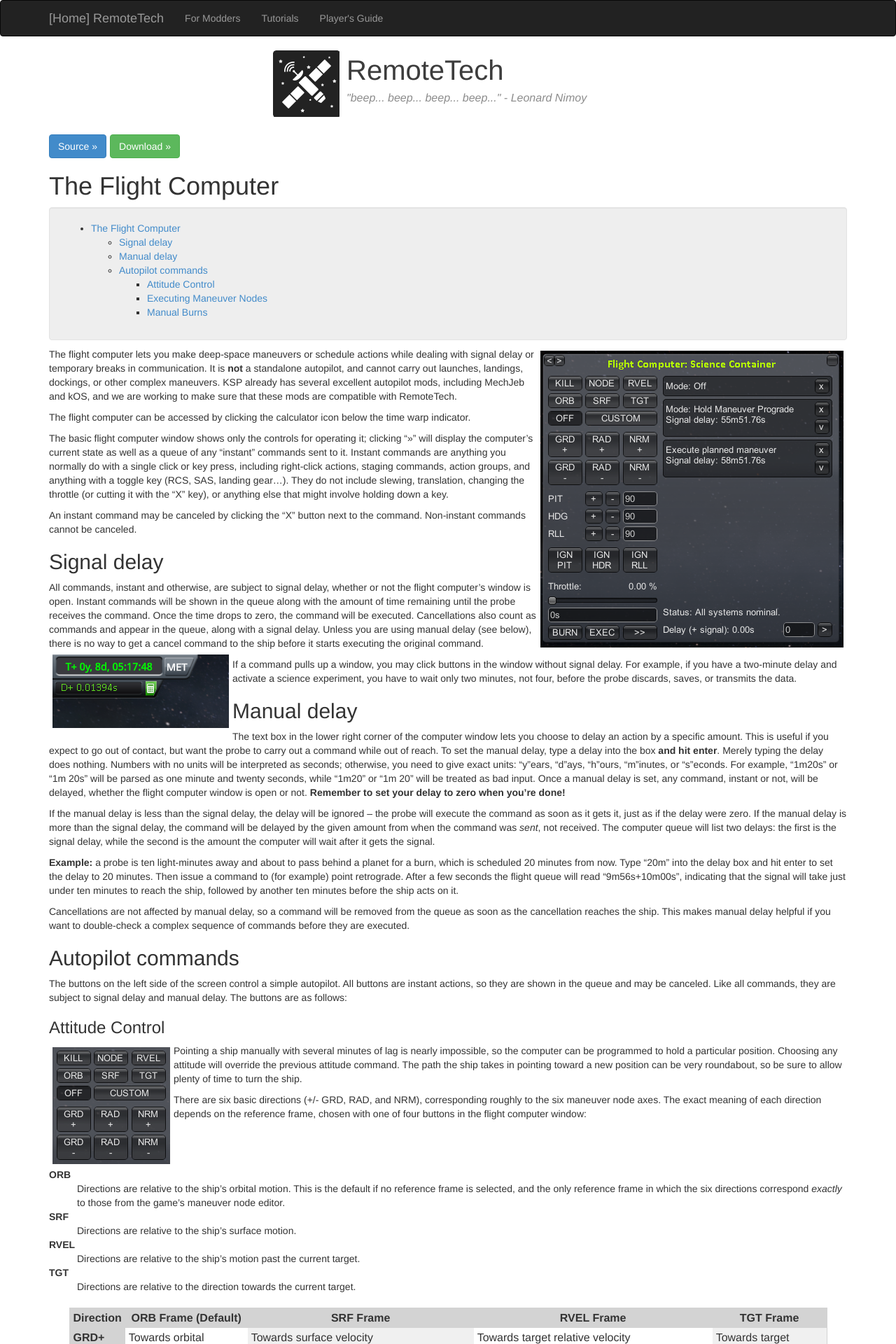
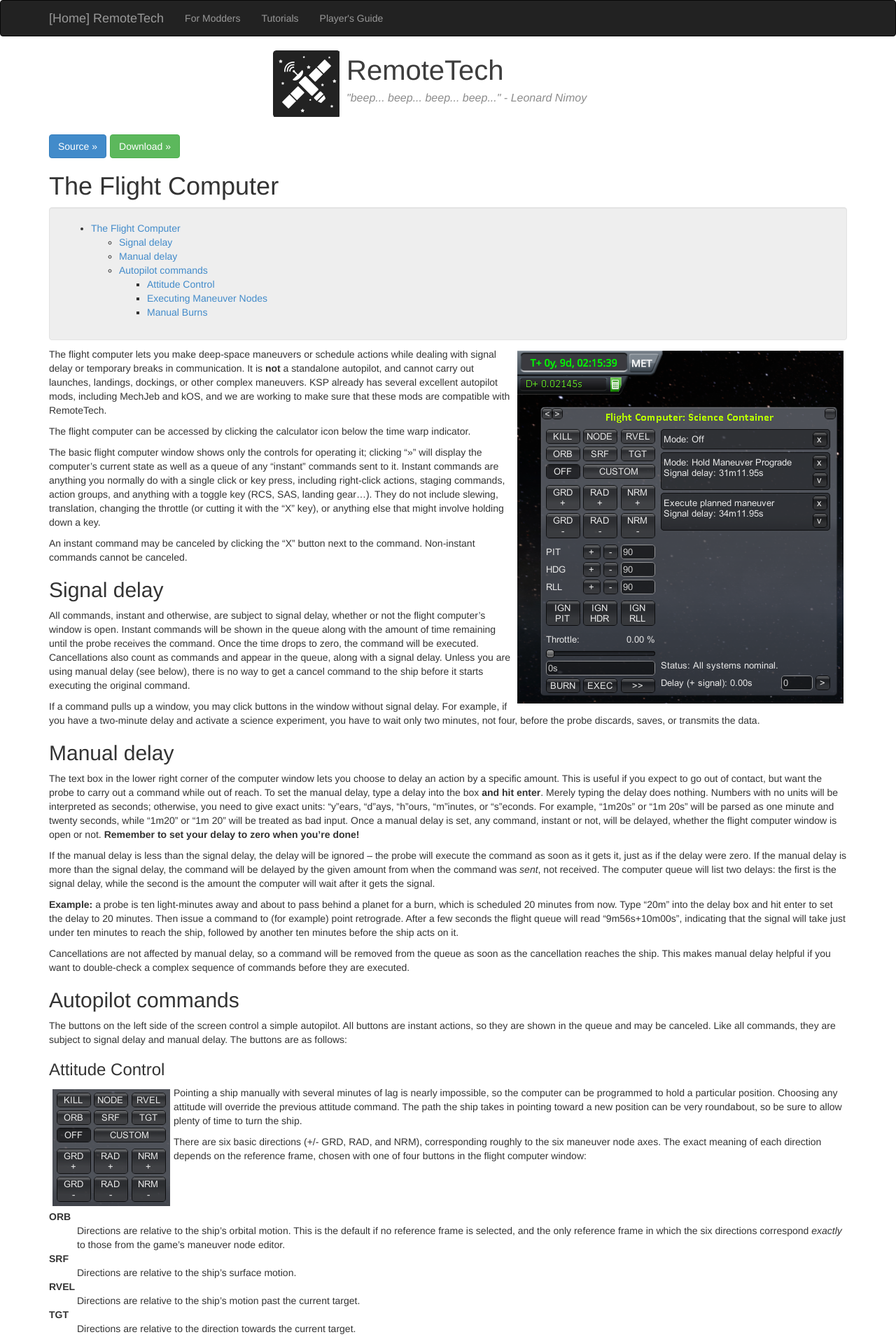
Before and after one commit to RemoteTechnologiesGroup/RemoteTech, a Jekyll site: the page built from guide/comp.md, in a window 1280 px wide. Shown: the top 1920 px of the page at 70% size. Built offline with Jekyll 4.4.1, drawn with Linux system fonts in a browser that asks for light colours; nearby versions of some CDN libraries.

Commit message:
Amend the flight computer pictures (Issue #818)

```diff
--- a/guide/comp.md
+++ b/guide/comp.md
@@ -14,8 +14,6 @@
 The flight computer lets you make deep-space maneuvers or schedule actions while dealing with signal delay or temporary breaks in communication. It is **not** a standalone autopilot, and cannot carry out launches, landings, dockings, or other complex maneuvers. KSP already has several excellent autopilot mods, including MechJeb and kOS, and we are working to make sure that these mods are compatible with RemoteTech.
 
 The flight computer can be accessed by clicking the calculator icon below the time warp indicator.
-
-![IMAGE: how to access the flight computer](location.png){: .left}
 
 The basic flight computer window shows only the controls for operating it; clicking ">>" will display the computer's current state as well as a queue of any "instant" commands sent to it. Instant commands are anything you normally do with a single click or key press, including right-click actions, staging commands, action groups, and anything with a toggle key (RCS, SAS, landing gear...). They do not include slewing, translation, changing the throttle (or cutting it with the "X" key), or anything else that might involve holding down a key.
 
```
Also changed, not shown: guide/comp/flightcomputer.png, guide/comp/location.png (deleted).
